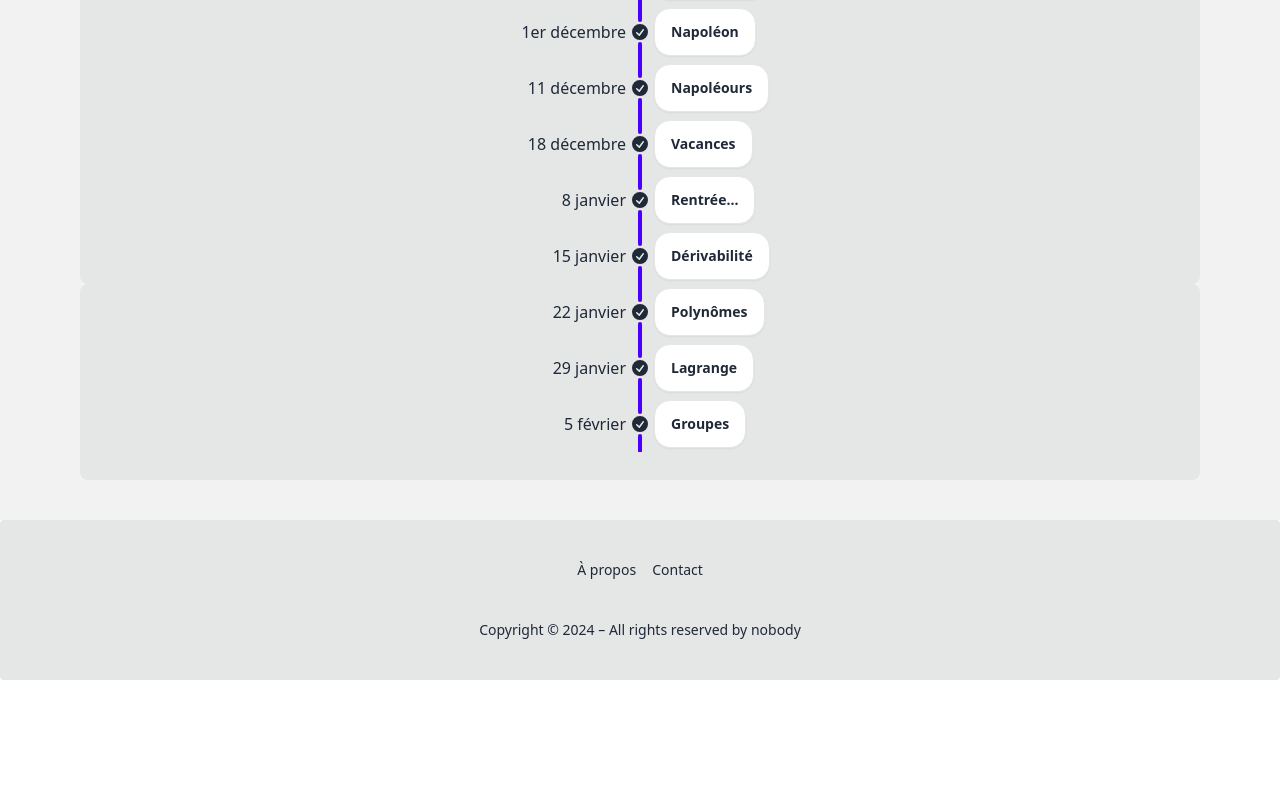
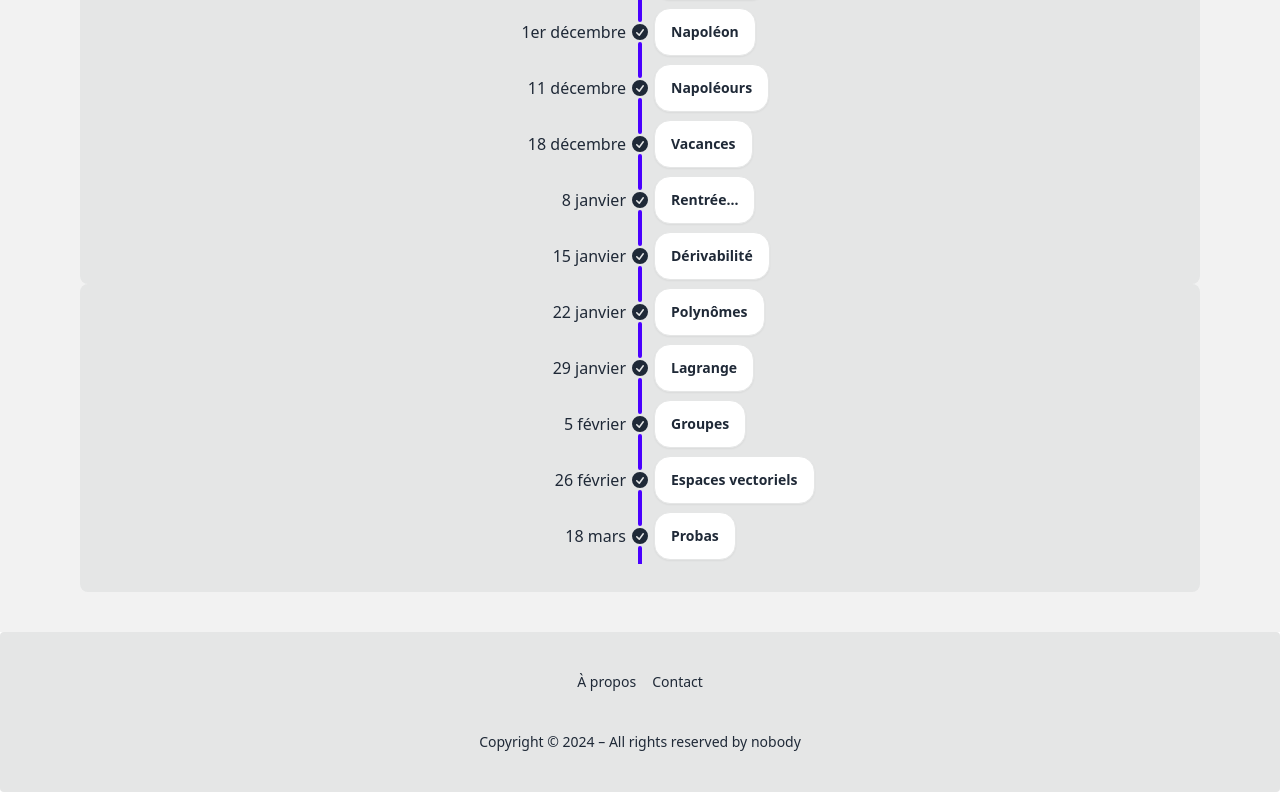
Before and after one commit to AulysV/MPSI1, a SvelteKit app in the folder MPSI1/: page /maths in a window 1280 px wide. Shown: the part 960-1752 px from the top of the page. Before the commit the page ends 1640 px from the top, so only its background shows below. Built offline with nearby package versions, Linux system fonts and the light colour scheme.

Commit message:
Update maths

```diff
--- a/MPSI1/src/routes/+layout.svelte
+++ b/MPSI1/src/routes/+layout.svelte
@@ -99,17 +99,14 @@
       <li>
         <a href="/physique">Physique</a>
       </li>
+
+      <!-- <li>
+        <a href="/autres">Autres</a>
+      </li>
       <div class="indicator">
         <span class="indicator-item badge badge-primary text-xs">New</span>
       </div>
-
-      <li>
-        <a href="/autres">Autres</a>
-        <!-- </li>
-      <div class="indicator">
-        <span class="indicator-item badge badge-primary text-xs">New</span>
-      </div> -->
-      </li>
+      </li> -->
     </ul>
   </div>
 
--- a/MPSI1/src/routes/maths/+page.svelte
+++ b/MPSI1/src/routes/maths/+page.svelte
@@ -7,6 +7,11 @@
   let r = "\\( \\mathbb{R} \\)";
   let cocu =
     "\\( cos(p) = \\frac{cosinq}{co}\\text{  donc  }cocu = \\frac{\\pi}{2} - q \\)";
+
+  let ln = "\\( \\sqrt{n}\\;ln(n) \\text{  : la petite crevette} \\)";
+  let ln2 =
+    "\\( n \\;ln(n) \\text{  : la crevette qui a mangé des protéines} \\)";
+  let ln3 = "\\( n^2 \\text{  : le costaud dont le papa est gangster} \\)";
 
   onMount(() => {
     renderMathInElement(document.body, {
@@ -772,6 +777,115 @@
 
       <hr class="bg-primary" />
     </li>
+
+    <!-- 15 -->
+
+    <li>
+      <hr class="bg-primary" />
+      <div class="timeline-start">26 février</div>
+      <div class="timeline-middle">
+        <svg
+          xmlns="http://www.w3.org/2000/svg"
+          viewBox="0 0 20 20"
+          fill="currentColor"
+          class="w-5 h-5"
+          ><path
+            fill-rule="evenodd"
+            d="M10 18a8 8 0 100-16 8 8 0 000 16zm3.857-9.809a.75.75 0 00-1.214-.882l-3.483 4.79-1.88-1.88a.75.75 0 10-1.06 1.061l2.5 2.5a.75.75 0 001.137-.089l4-5.5z"
+            clip-rule="evenodd"
+          /></svg
+        >
+      </div>
+      <div
+        class="timeline-end btn timeline-box"
+        onclick="my_modal_ev.showModal()"
+      >
+        Espaces vectoriels
+      </div>
+      <dialog id="my_modal_ev" class="modal modal-bottom sm:modal-middle">
+        <div class="modal-box">
+          <p class="py-4">
+            « Imaginez que vous vivez dans un espace à deux dimensions, comme
+            les Égyptiens »
+          </p>
+
+          <p class="py-4">
+            « Imaginez un paquet de bonbons constitué de chips et de Jo-lafrite
+            »
+          </p>
+
+          <h3 class="font-bold text-lg">Semaine du 11 mars</h3>
+          <p class="py-4">{@html ln}</p>
+          <p class="py-4">{@html ln2}</p>
+          <p class="py-4">{@html ln3}</p>
+
+          <p class="py-4">
+            « Écoutez ce stylo. Il possède la vérité. Attention à ne pas avoir
+            l'oreille toute noire par contre »
+          </p>
+
+          <p class="py-4"></p>
+          <div class="modal-action">
+            <form method="dialog">
+              <!-- if there is a button in form, it will close the modal -->
+              <button class="btn">Fermer</button>
+            </form>
+          </div>
+        </div>
+      </dialog>
+
+      <hr class="bg-primary" />
+    </li>
+
+    <!-- 16 -->
+
+    <li>
+      <hr class="bg-primary" />
+      <div class="timeline-start">18 mars</div>
+      <div class="timeline-middle">
+        <svg
+          xmlns="http://www.w3.org/2000/svg"
+          viewBox="0 0 20 20"
+          fill="currentColor"
+          class="w-5 h-5"
+          ><path
+            fill-rule="evenodd"
+            d="M10 18a8 8 0 100-16 8 8 0 000 16zm3.857-9.809a.75.75 0 00-1.214-.882l-3.483 4.79-1.88-1.88a.75.75 0 10-1.06 1.061l2.5 2.5a.75.75 0 001.137-.089l4-5.5z"
+            clip-rule="evenodd"
+          /></svg
+        >
+      </div>
+      <div
+        class="timeline-end btn timeline-box"
+        onclick="my_modal_pr.showModal()"
+      >
+        Probas
+      </div>
+      <dialog id="my_modal_pr" class="modal modal-bottom sm:modal-middle">
+        <div class="modal-box">
+          <h3 class="font-bold text-lg">Citations de la semaine</h3>
+          <p class="py-4">« J'ai hypothéqué mes parents »</p>
+          <p class="py-4">
+            « On va mettre des gens dans des cases, on va les ségréger. »
+          </p>
+          <p class="py-4">
+            « N'ayez pas honte de votre status social. Il faut bien que
+            quelqu'un représente la classe prolétaire, nécessaire à la société.
+            Soyez-en fiers. »
+          </p>
+
+          <p class="py-4"></p>
+          <div class="modal-action">
+            <form method="dialog">
+              <!-- if there is a button in form, it will close the modal -->
+              <button class="btn">Fermer</button>
+            </form>
+          </div>
+        </div>
+      </dialog>
+
+      <hr class="bg-primary" />
+    </li>
   </ul>
 </div>
 
```
